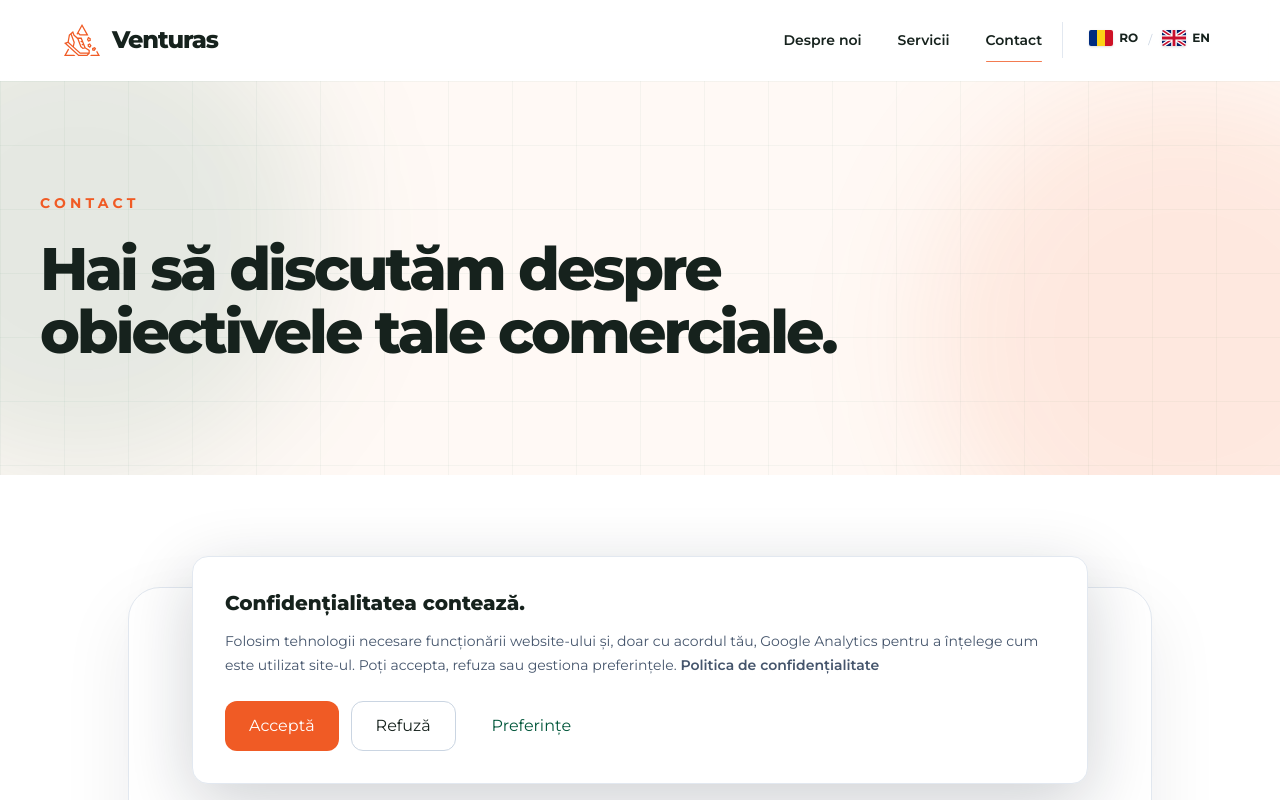
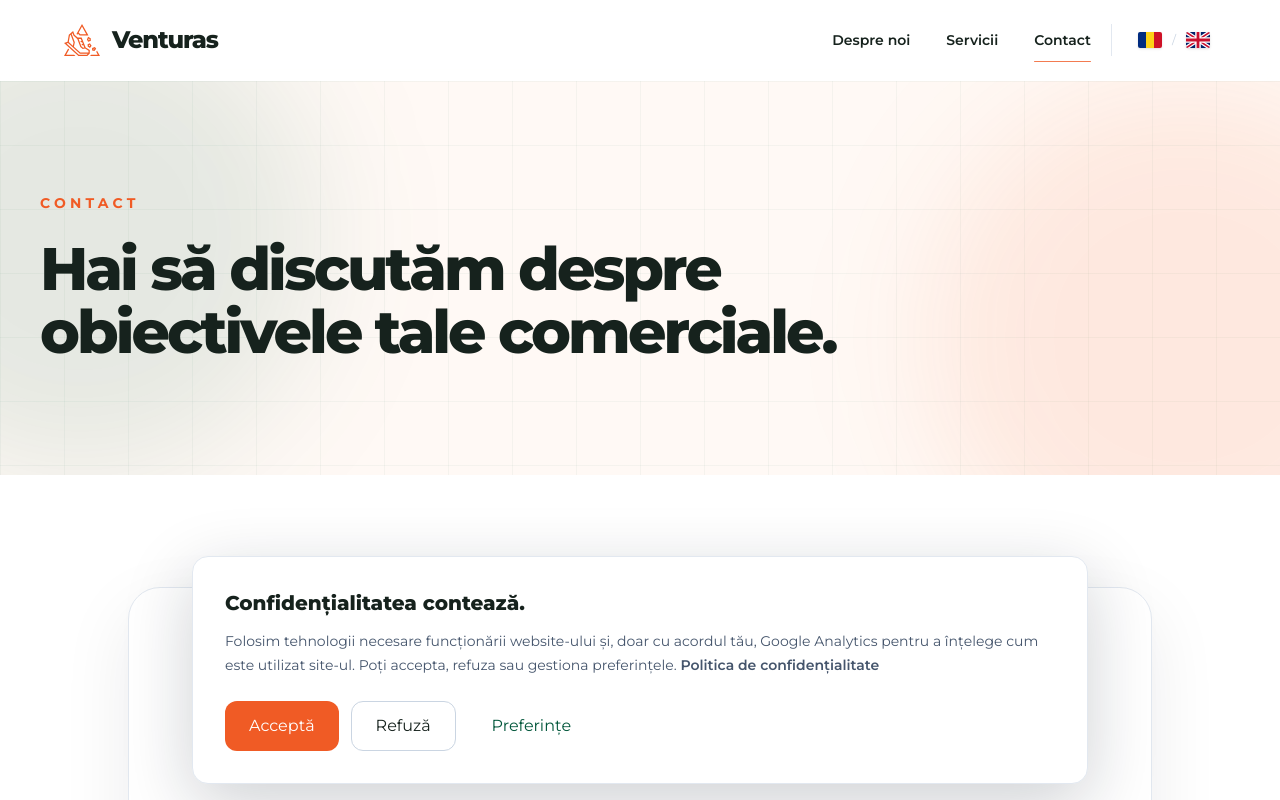
Before and after one commit to teodortabirca-creator/Venturas, a Next.js app: page /contact in a window 1280 px wide. Shown: the top 800 px of the page. Built offline with nearby package versions, Linux system fonts and the light colour scheme.

Commit message:
Show only flags in language switcher

```diff
--- a/components/Navbar.tsx
+++ b/components/Navbar.tsx
@@ -299,7 +299,7 @@ export default function Navbar() {
                   : "text-slate-400 hover:text-[#F05B25]"
               }`}
             >
-              <span className="inline-flex items-center gap-1.5"><RomanianFlag /> RO</span>
+              <RomanianFlag />
             </Link>
 
             <span
@@ -320,7 +320,7 @@ export default function Navbar() {
                   : "text-slate-400 hover:text-[#F05B25]"
               }`}
             >
-              <span className="inline-flex items-center gap-1.5"><BritishFlag /> EN</span>
+              <BritishFlag />
             </Link>
           </div>
         </div>
@@ -426,7 +426,7 @@ export default function Navbar() {
                   : "text-slate-500 hover:text-[#F05B25]"
               }`}
             >
-              <span className="inline-flex items-center gap-1.5"><RomanianFlag /> RO</span>
+              <RomanianFlag />
             </Link>
 
             <Link
@@ -439,7 +439,7 @@ export default function Navbar() {
                   : "text-slate-500 hover:text-[#F05B25]"
               }`}
             >
-              <span className="inline-flex items-center gap-1.5"><BritishFlag /> EN</span>
+              <BritishFlag />
             </Link>
           </div>
         </nav>
```
